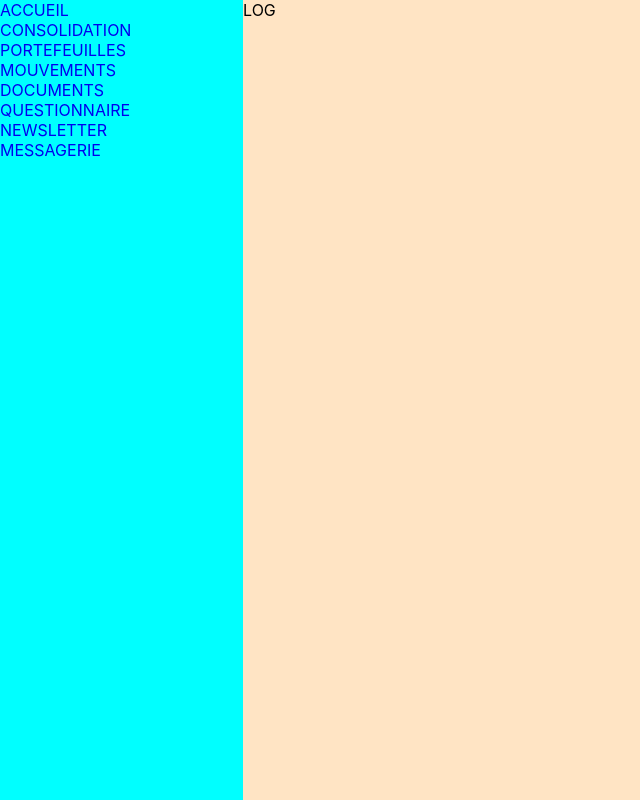
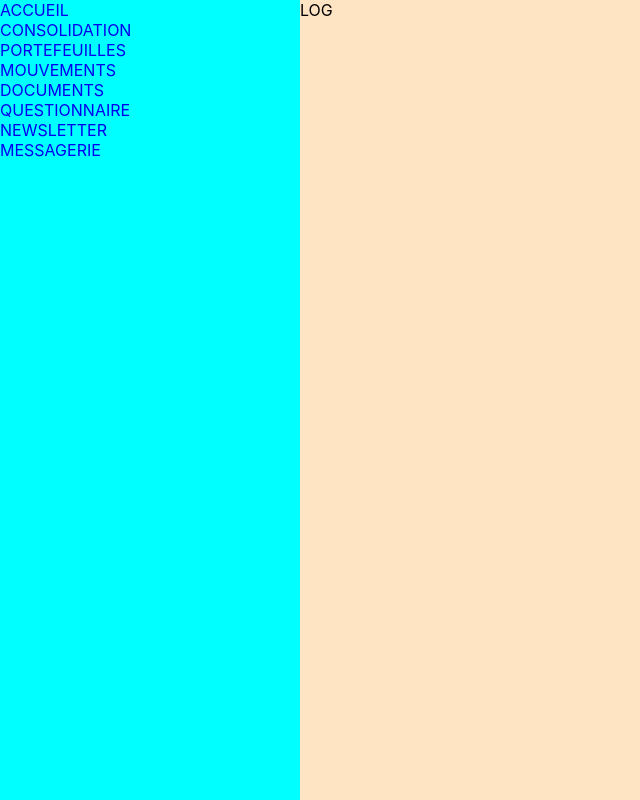
Before and after one commit to terenceraja/mykeeapp, a React (Vite) app in the folder front/: page / in a window 1280 px wide. Shown: the whole page, without its empty margins (0-640 px from the left). Built offline with nearby package versions, Linux system fonts and the light colour scheme.

Commit message:
sidebar fixed when resiszing

```diff
--- a/front/src/styles/components/NavBar.css
+++ b/front/src/styles/components/NavBar.css
@@ -1,7 +1,8 @@
 .nav-menu {
   background-color: aqua;
   height: 100vh;
-  width: 300px;
+  min-width: 300px;
+  box-sizing: content-box;
 }
 
 .nav-menu-items {
```
